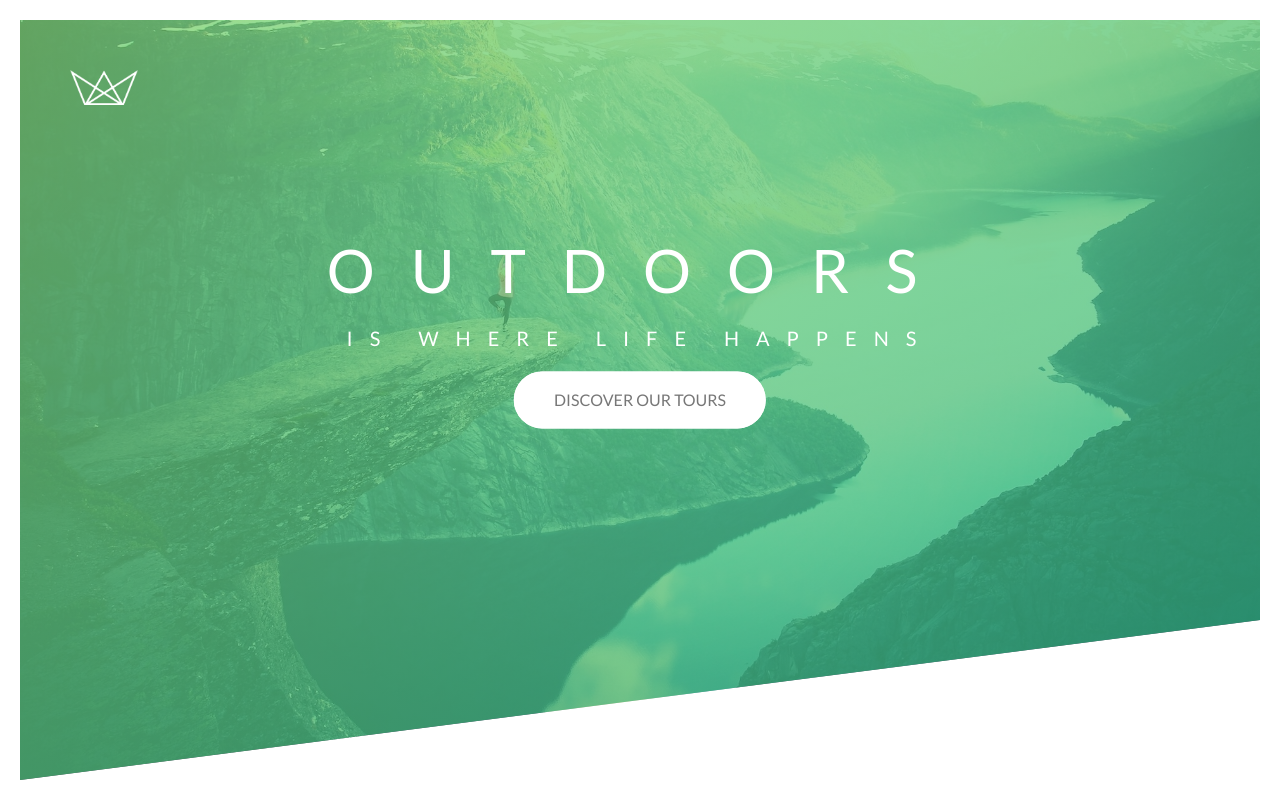
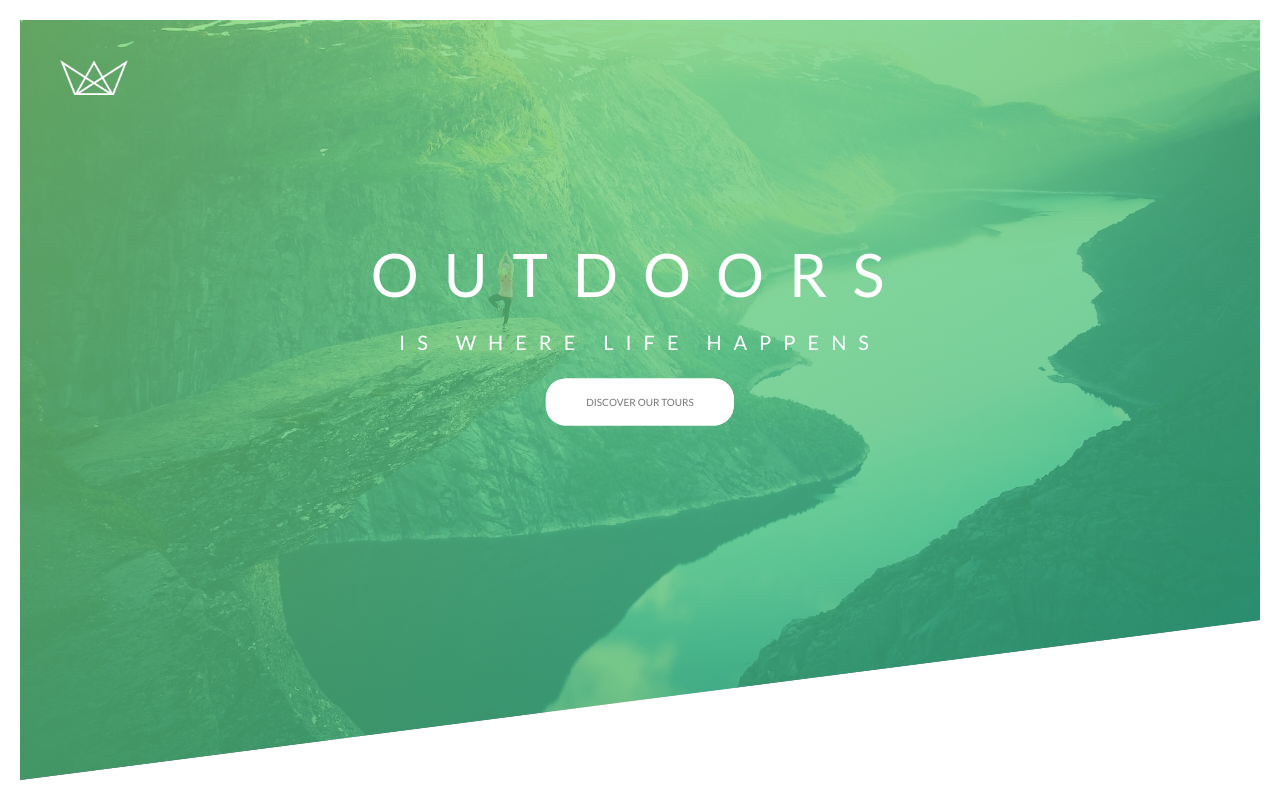
Before and after one commit to tpham20908/natours, a website: page index.html in a window 1280 px wide. Drawn offline with Linux system fonts and the light colour scheme.

Commit message:
converted px to rem

```diff
--- a/css/style.css
+++ b/css/style.css
@@ -1,7 +1,9 @@
-* {
+*,
+*::after,
+*::before {
   margin: 0;
   padding: 0;
-  box-sizing: border-box;
+  box-sizing: inherit;
 }
 
 /*
@@ -19,13 +21,19 @@ Dark green: #28b485
   --white: #ffffff;
 }
 
+html {
+  font-size: 62.5%;
+}
+
 body {
   font-family: 'Lato', 'sans-serif';
   font-weight: 400;
-  font-size: 16px;
+  /* font-size: 1.6rem; */
   line-height: 1.7;
   color: var(--grey);
-  padding: 20px;
+  padding: 2rem;
+
+  box-sizing: border-box;
 }
 
 .header {
@@ -45,12 +53,12 @@ body {
 
 .logo-box {
   position: absolute;
-  top: 50px;
-  left: 50px;
+  top: 4rem;
+  left: 4rem;
 }
 
 .logo {
-  height: 35px;
+  height: 3.5rem;
 }
 
 .text-box {
@@ -66,23 +74,23 @@ body {
   text-transform: uppercase;
   /* remove a very little shake at the end of the animation */
   backface-visibility: hidden;
-  margin-bottom: 1rem;
+  margin-bottom: 2rem;
 }
 
 .heading-primary-main {
   display: block;
-  font-size: 60px;
+  font-size: 6rem;
   font-weight: 400;
-  letter-spacing: 36px;
+  letter-spacing: 2.5rem;
   animation: moveInFromLeft 1s ease-in-out;
   /* animation: moveInFromLeft 1.5s 0.5s 3 ease-in-out; */
 }
 
 .heading-primary-sub {
   display: block;
-  font-size: 20px;
+  font-size: 2rem;
   font-weight: 400;
-  letter-spacing: 17px;
+  letter-spacing: 1.2rem;
   animation: moveInFromRight 1s ease-in-out;
 }
 
@@ -122,7 +130,7 @@ body {
   text-transform: uppercase;
   text-decoration: none;
   display: inline-block;
-  padding: 15px 40px;
+  padding: 1.5rem 4rem;
   border-radius: 2rem;
   transition: all 0.1s;
   position: relative;
@@ -151,12 +159,12 @@ body {
 
 .btn:hover {
   transform: translateY(-3px);
-  box-shadow: 2px 10px 5px #00000033;
+  box-shadow: .2rem 1rem .5rem #00000033;
 }
 
 .btn:active {
   transform: translateY(-1px);
-  box-shadow: 0 4px 2px #00000033;
+  box-shadow: 0 .4rem .2rem #00000033;
 }
 
 .btn-white {
```
